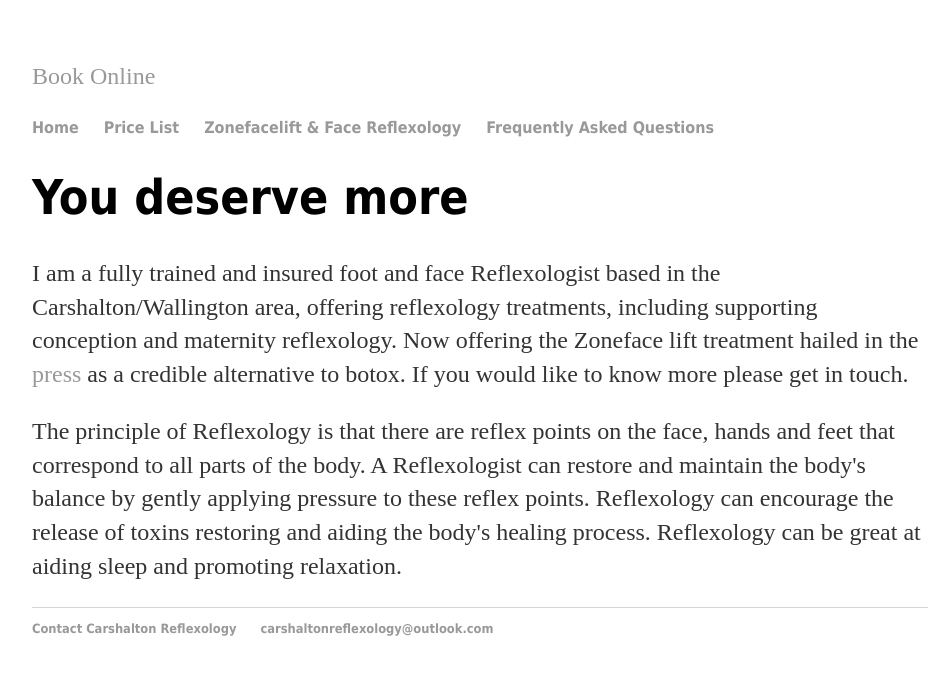
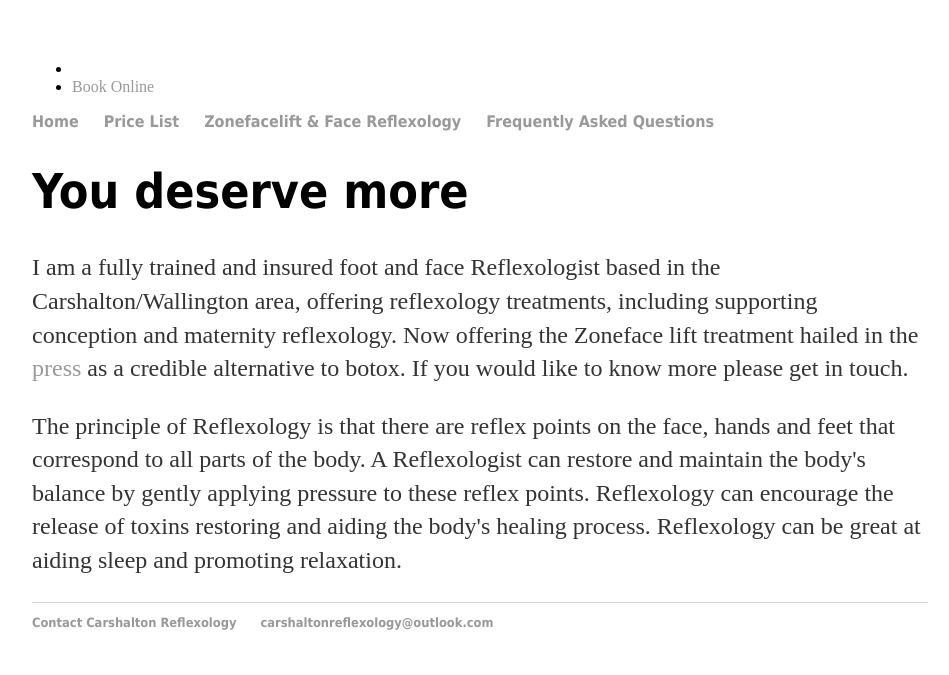
Before and after one commit to Rednax-lab/rednax-lab.github.io, a Jekyll site: the page built from index.html, in a window 1280 px wide. Shown: the top 675 px of the page, without its empty margins (160-1109 px from the left). Built offline with Jekyll 4.4.1, drawn with Linux system fonts in a browser that asks for light colours.

Commit message:
Update default.html

```diff
--- a/_layouts/default.html
+++ b/_layouts/default.html
@@ -9,7 +9,10 @@
 		</head>
 		<body>
 			<section>
-				<p><a href=https://www.fresha.com/a/carshalton-reflexology-wallington-park-lane-mr8ausql/booking?menu=true&pId=1384912&fbclid=PAY2xjawG6qmdleHRuA2FlbQIxMAABpsArgp00PbGOdbwuW-AMQS1Hl8HjKkzwJXIBU9EAzrQjSqmkmJrnyPpK0g_aem_SYo8Aq8qtKz7NAJwznRmRg>Book Online<a></a></p>
+			<ul>
+				<li><a rel="https://static.wixstatic.com/media/752f86_1672a4a28d08405e865fdb7b2cf30b5e~mv2.png/v1/fill/w_600,h_600,al_c,lg_1,q_85,enc_avif,quality_auto/black%20%20floral%20wedding%20logo%20(1).png"></a></li>
+				<li><a href="https://www.fresha.com/a/carshalton-reflexology-wallington-park-lane-mr8ausql/booking?menu=true&pId=1384912&fbclid=PAY2xjawG6qmdleHRuA2FlbQIxMAABpsArgp00PbGOdbwuW-AMQS1Hl8HjKkzwJXIBU9EAzrQjSqmkmJrnyPpK0g_aem_SYo8Aq8qtKz7NAJwznRmRg">Book Online<a></a></li>
+			</ul>
 			</section>
 			<nav>
 	    		<ul>
```
